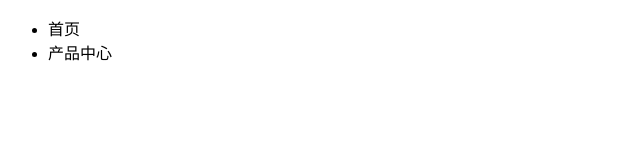
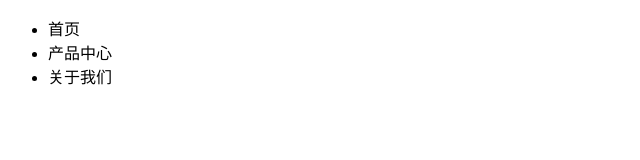
Before and after one commit to wuwuyu/git-study-item, a plain HTML site: page index.html in a window 1280 px wide. Shown: the full height of the page, 0-640 px from the left. Drawn offline with Linux system fonts and the light colour scheme.

Commit message:
产品上线

```diff
--- a/index.html
+++ b/index.html
@@ -5,7 +5,7 @@
 <title>git study item</title>
 </head>
 <body>
-    <ul><li>首页</li><li>产品中心</li></ul>
+    <ul><li>首页</li><li>产品中心</li><li>关于我们</li></ul>
 
 </body>
 </html>
```
